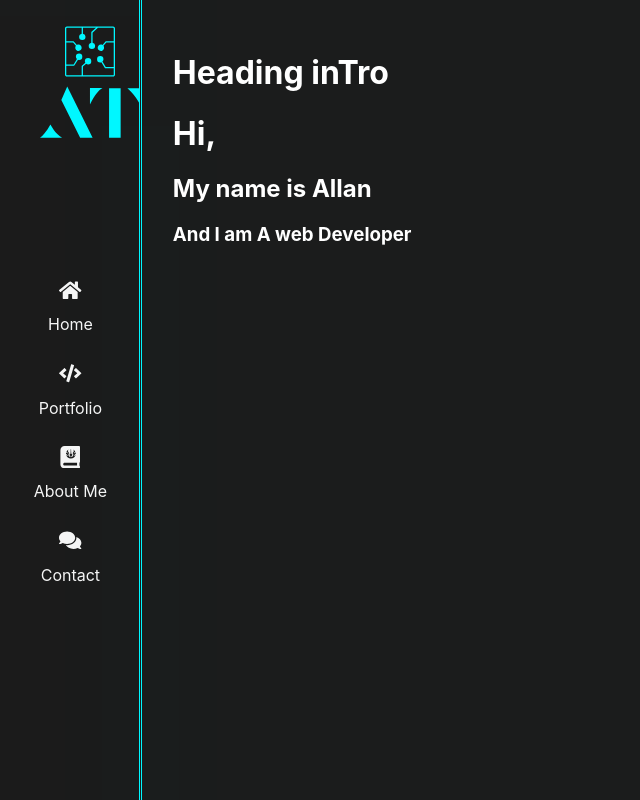
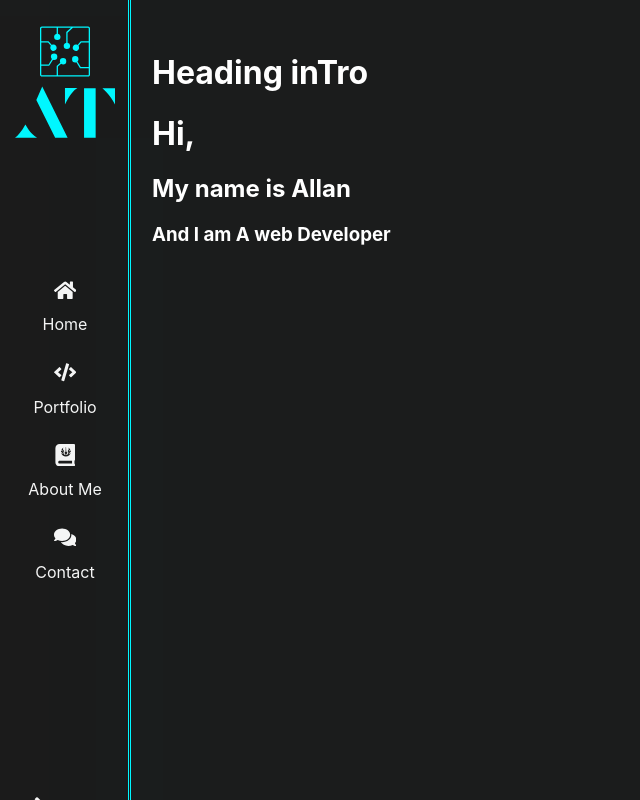
Before and after one commit to Airknstone/bioSite, a React (Create React App) app: page / in a window 1280 px wide. Shown: the top 800 px of the page, without its empty margins (0-640 px from the left). Built offline with nearby package versions, Linux system fonts and the light colour scheme.

Commit message:
updated components

```diff
--- a/src/components/Logo.jsx
+++ b/src/components/Logo.jsx
@@ -1,8 +1,15 @@
 import * as React from "react";
 import { useEffect } from "react";
+import { useState } from "react/cjs/react.development";
 
 const SvgComponent = (props) => {
-  useEffect(() => {}, []);
+  const [loadOnce, setLoadOnce] = useState(true);
+  useEffect(() => {
+    setTimeout(() => {
+      setLoadOnce(false);
+    }, 3000);
+  }, []);
+
   return (
     <>
       <svg
@@ -10,7 +17,7 @@ const SvgComponent = (props) => {
         width={100}
         height={122.319}
         viewBox='0 0 200 222.319'
-        className='css-1j8o68f'>
+        className={loadOnce === true ? "css-1j8o68f" : "logo-animate"}>
         <path
           style={{
             textIndent: 0,
--- a/src/layout/Content/Intro.jsx
+++ b/src/layout/Content/Intro.jsx
@@ -1,7 +1,6 @@
 import React from "react";
 
 export default function Intro(props) {
-  console.log(props.power);
   return (
     <div
       className={props.power === true ? "content powerUp" : "content"}
--- a/src/scss/_base.scss
+++ b/src/scss/_base.scss
@@ -17,7 +17,7 @@ a {
   box-shadow: 0px 0px 50px $neon-color;
 }
 @mixin boxShadowAnimation {
-  box-shadow: 1px 0px 50px $neon-color;
+  box-shadow: 0px 0px 100px $neon-color;
 }
 @mixin filterColor {
   filter: hue-rotate(90deg);
--- a/src/scss/_components.scss
+++ b/src/scss/_components.scss
@@ -4,7 +4,7 @@
   }
 }
 @keyframes powerUp {
-  50% {
+  100% {
     @include boxShadowAnimation;
     border-radius: 30px;
     background-color: rgba(5, 34, 36, 0.549);
@@ -39,19 +39,31 @@
 }
 @keyframes dashes {
   100% {
-    stroke-dashoffset: 100;
+    stroke-dashoffset: 8000;
     stroke-width: 2;
   }
 }
 .powerUp {
-  animation: powerUp 2s linear infinite;
+  animation: powerUp 3s linear forwards;
   opacity: 1 !important;
+}
+.logo-animate {
+  fill: $neon-color;
+  stroke-dasharray: 100px;
+  transition: all 0.3s ease;
+  &:hover {
+    stroke: $neon-color;
+    stroke-width: 3;
+    fill: $neon-color;
+
+    animation: dashes 30s linear forwards;
+  }
 }
 .side-nav-container {
   text-align: center;
   position: fixed;
   height: 100vh;
-  width: 11vw;
+  width: 130px;
   background-color: $bg-color;
   color: white;
   padding: 5px;
@@ -99,7 +111,6 @@
 }
 .nav-component-container {
   margin: 1px auto;
-  border-bottom: 1px solid transparent;
 }
 .nav-component-container:hover {
   cursor: pointer;
@@ -121,14 +132,14 @@
   animation: grow-line 3.2s ease forwards,
     opacityAnimation 5s ease reverse forwards;
 }
+
 #logo {
-  margin-left: 2.7vw;
-  text-align: center;
   width: 20px;
+  margin-left: 10px;
   height: 80px;
   & .css-1j8o68f {
     stroke: $neon-color;
-    stroke-width: 4;
+    stroke-width: 8;
     fill: $neon-color;
     stroke-dasharray: 200px;
     animation: dash 3s linear forwards;
--- a/src/scss/_layout.scss
+++ b/src/scss/_layout.scss
@@ -9,7 +9,7 @@
 }
 
 .content-container {
-  margin-left: 11vw;
+  margin-left: 120px;
   color: white;
 }
 
@@ -17,7 +17,7 @@
   margin: 1rem;
   min-height: 95vh;
   padding: 1rem;
-
+  opacity: 0;
   animation: opacityAnimation 2s ease forwards, glow 2s ease forwards;
   animation-delay: 2s;
 }
```
